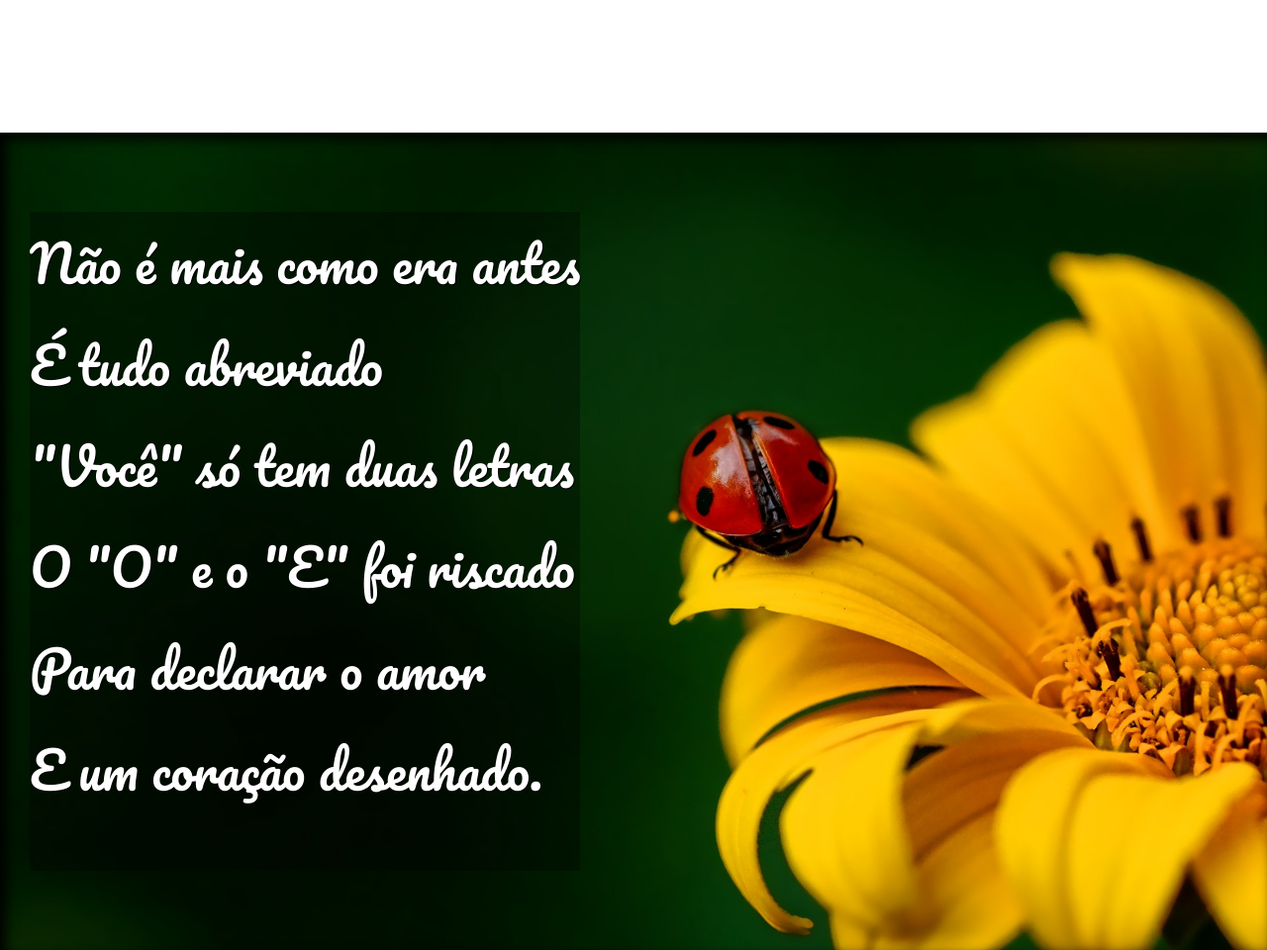
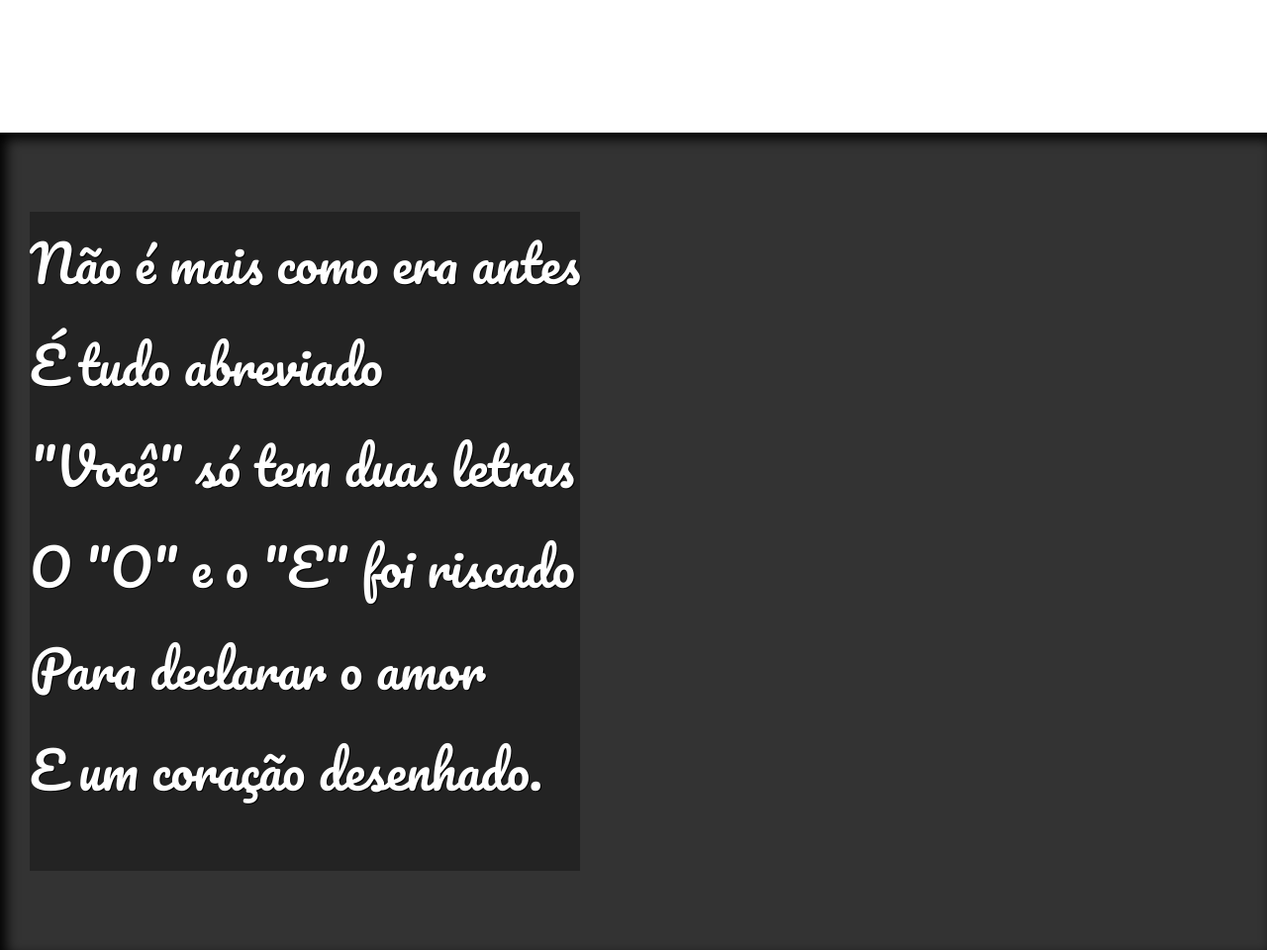
Before and after one commit to Carlosamorimg/Projeto-Cordel, a plain HTML site: page index.html in a window 1280 px wide. Shown: the part 782-1742 px from the top of the page at 99% size. Drawn offline with Linux system fonts and the light colour scheme.

Commit message:
Update style.css

```diff
--- a/style.css
+++ b/style.css
@@ -73,7 +73,7 @@ section.imagem > p {
   text-shadow: 1px 1px 0px black;
 }
 section#img01 {
-  background-image: url("background001.jpg");
+  background-image: url("");
   background-position: right center;
 }
 section#img02 {
```
